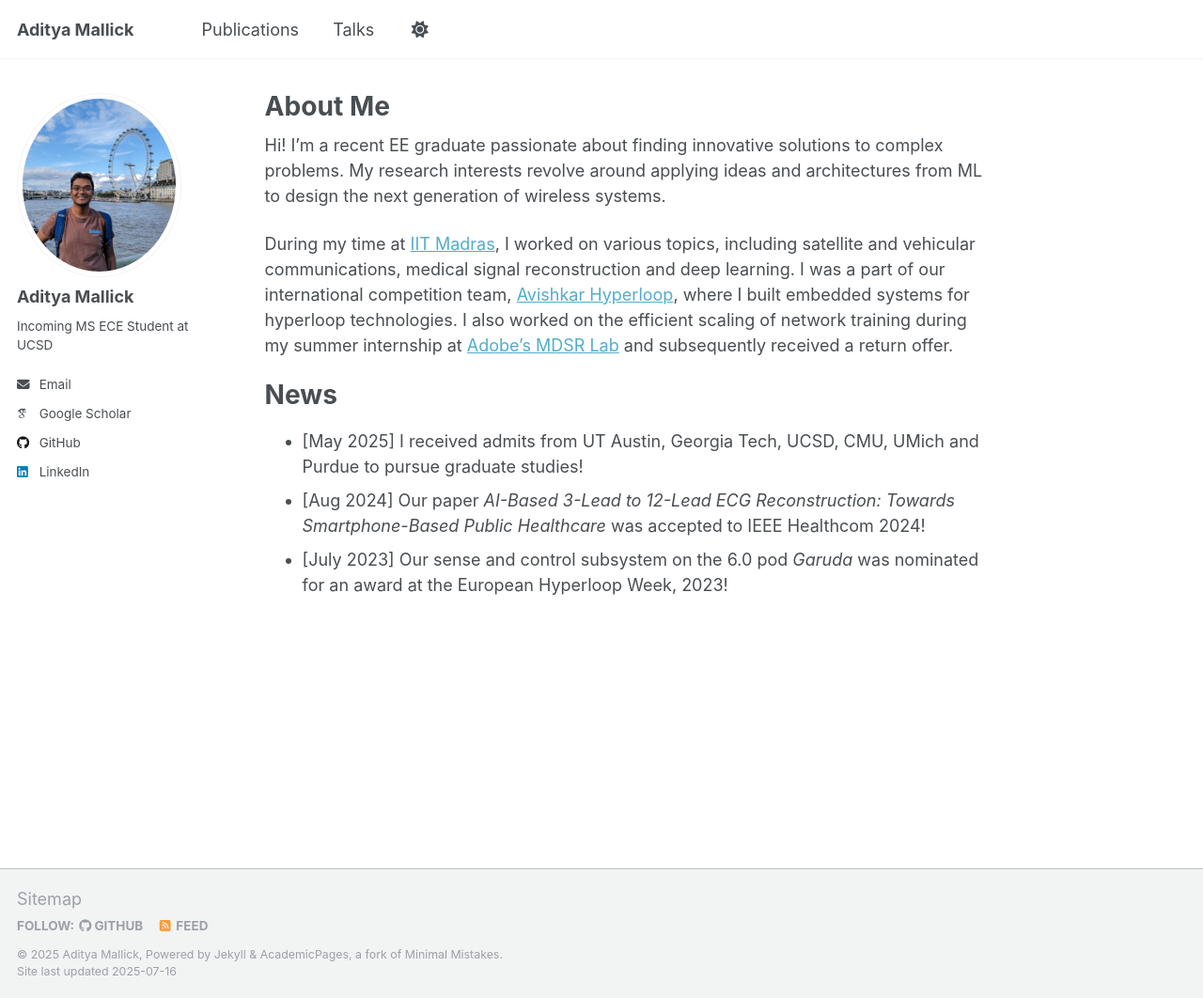
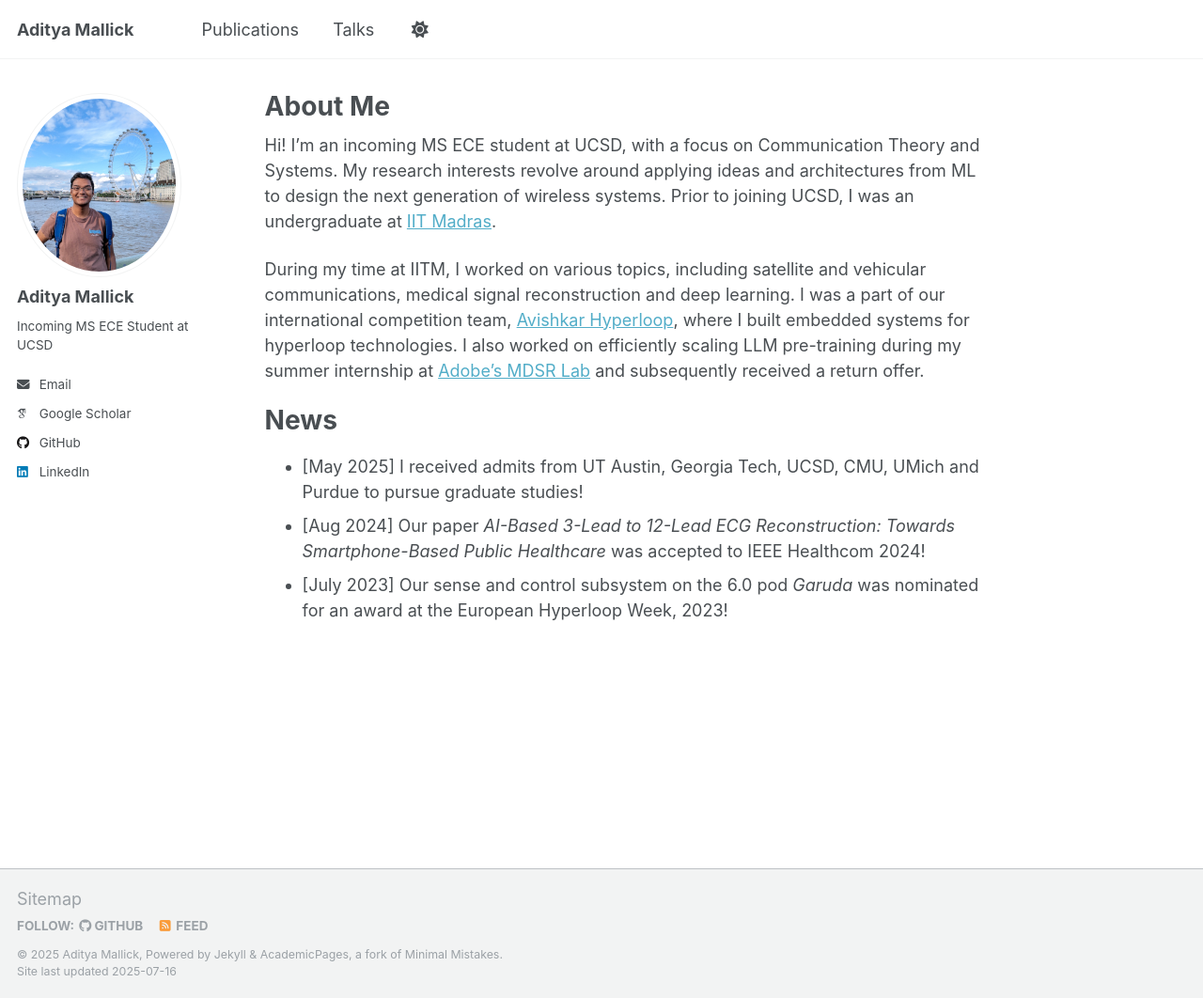
Before and after one commit to aditya2331/aditya2331.github.io, a Jekyll site: the page built from _pages/about.md, in a window 1280 px wide and 1062 px high. Shown: the whole window at 94% size. Built offline with Jekyll 4.4.1, drawn with Linux system fonts in a browser that asks for light colours; some web fonts are replaced.

Commit message:
changed abt me

```diff
--- a/_config.yml
+++ b/_config.yml
@@ -22,7 +22,7 @@ repository: "aditya2331/aditya2331.github.io"
 #               Additional customization can be done by editing /_includes/author-profile.html
 author:
   # Biographic information
-  avatar: "me.jpg"
+  avatar: "me_edited.jpg"
   name: "Aditya Mallick"
   pronouns: # example: "she/her"
   bio: "Incoming MS ECE Student at UCSD"
--- a/_pages/about.md
+++ b/_pages/about.md
@@ -7,9 +7,9 @@ redirect_from:
   - /about.html
 ---
 
-Hi! I'm a recent EE graduate passionate about finding innovative solutions to complex problems. My research interests revolve around applying ideas and architectures from ML to design the next generation of wireless systems.
+Hi! I'm an incoming MS ECE student at UCSD, with a focus on Communication Theory and Systems. My research interests revolve around applying ideas and architectures from ML to design the next generation of wireless systems. Prior to joining UCSD, I was an undergraduate at [IIT Madras](https://www.iitm.ac.in/).
 
-During my time at [IIT Madras](https://www.iitm.ac.in/), I worked on various topics, including satellite and vehicular communications, medical signal reconstruction and deep learning. I was a part of our international competition team, [Avishkar Hyperloop](https://avishkarhyperloop.com/), where I built embedded systems for hyperloop technologies. I also worked on the efficient scaling of network training during my summer internship at [Adobe's MDSR Lab](https://adobe.mdsr.live/) and subsequently received a return offer.
+During my time at IITM, I worked on various topics, including satellite and vehicular communications, medical signal reconstruction and deep learning. I was a part of our international competition team, [Avishkar Hyperloop](https://avishkarhyperloop.com/), where I built embedded systems for hyperloop technologies. I also worked on efficiently scaling LLM pre-training during my summer internship at [Adobe's MDSR Lab](https://adobe.mdsr.live/) and subsequently received a return offer.
 
 News
 ======
```
Also changed, not shown: images/me_edited.jpg (added), 2 other files.
